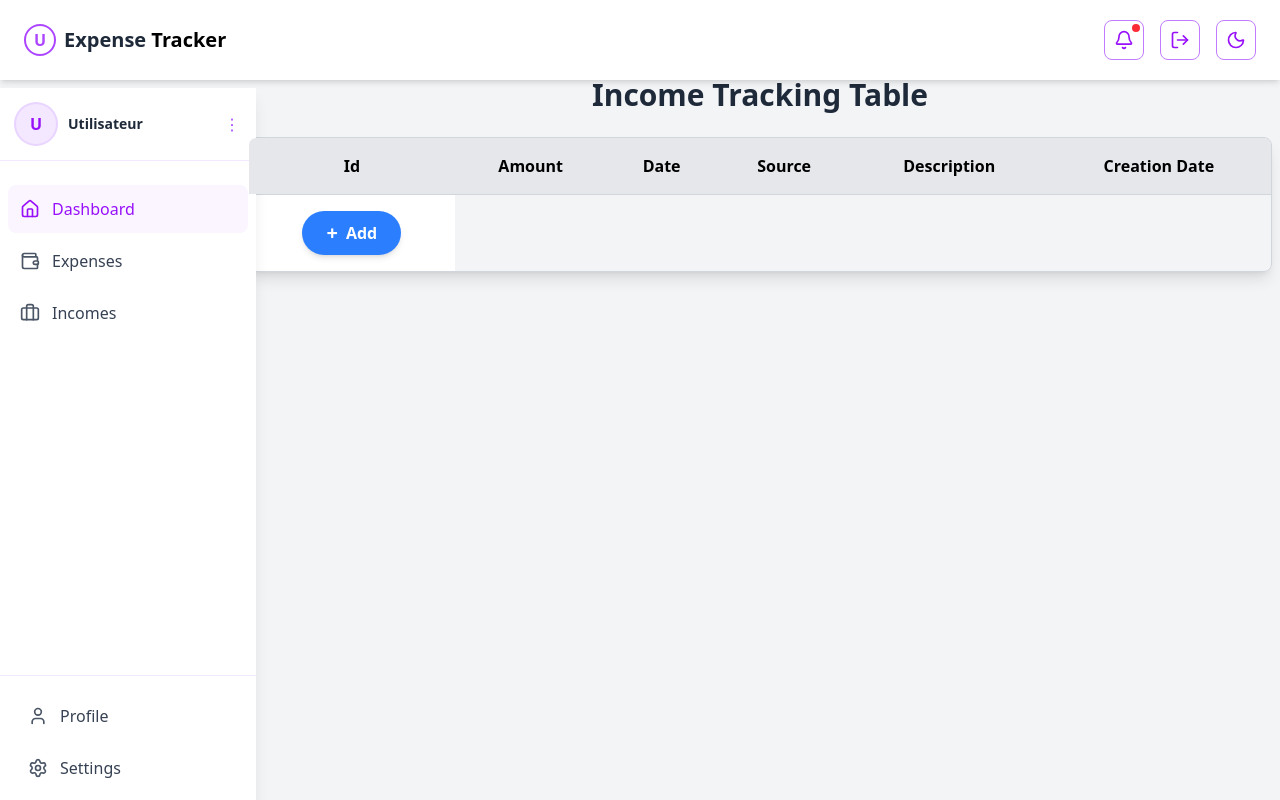
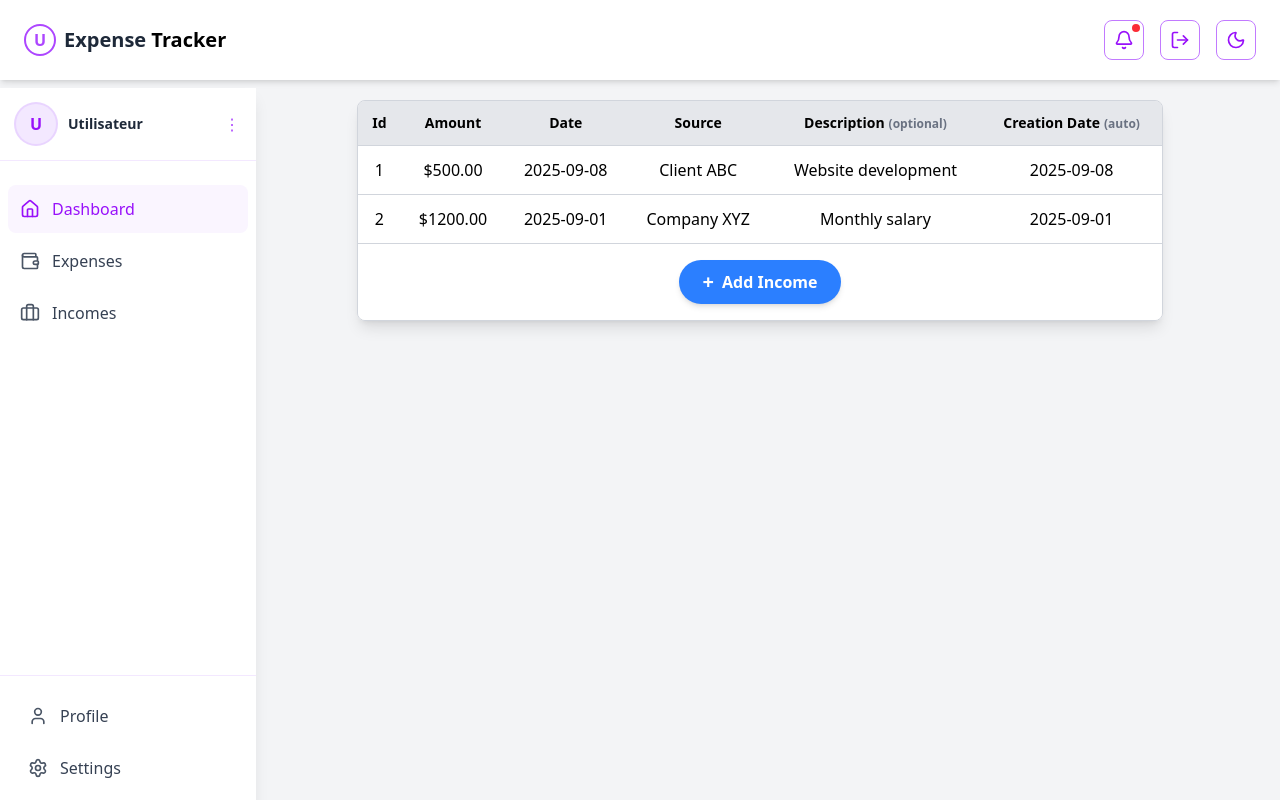
Before and after one commit to valisoa01/Projet-final-Web2, a React (Vite) app in the folder frontend/: page /incomes in a window 1280 px wide. Built offline with nearby package versions, Linux system fonts and the light colour scheme.

Commit message:
envoi du formulaire qui est encore avec le background noir

```diff
--- a/frontend/src/Components/Site/ContentIncomes.jsx
+++ b/frontend/src/Components/Site/ContentIncomes.jsx
@@ -2,13 +2,17 @@
 import React, { useState } from 'react';
 
 const ContentIncomes = () => {
-  const [isFormOpen, setIsFormOpen] = useState(false); // état pour le popover
+  const [isFormOpen, setIsFormOpen] = useState(false);
   const [formData, setFormData] = useState({
     amount: '',
     date: '',
     source: '',
     description: '',
   });
+  const [incomes, setIncomes] = useState([
+    { id: 1, amount: '500.00', date: '2025-09-08', source: 'Client ABC', description: 'Website development', creationDate: '2025-09-08' },
+    { id: 2, amount: '1200.00', date: '2025-09-01', source: 'Company XYZ', description: 'Monthly salary', creationDate: '2025-09-01' },
+  ]);
 
   const incomesColumns = [
     { name: 'Id' },
@@ -25,50 +29,70 @@ const ContentIncomes = () => {
 
   const handleSubmit = (e) => {
     e.preventDefault();
-    console.log('Nouvelle ligne:', formData);
+    const newIncome = {
+      id: incomes.length + 1,
+      ...formData,
+      creationDate: new Date().toISOString().split('T')[0]
+    };
+    setIncomes([...incomes, newIncome]);
     setIsFormOpen(false);
     setFormData({ amount: '', date: '', source: '', description: '' });
   };
 
   return (
-    <div className="w-full mt-[6vw] flex flex-col items-center">
+    <div className="w-full mt-6 flex flex-col items-center p-4">
       {/* Titre du tableau */}
       <h1 className="text-2xl md:text-3xl font-bold mb-6 text-gray-800">
         Income Tracking Table
       </h1>
 
       {/* Tableau */}
-      <div className="w-[80vw] overflow-auto shadow-lg rounded-lg border border-gray-300">
+      <div className="w-full md:w-4/5 overflow-auto shadow-lg rounded-lg border border-gray-300">
         <table className="w-full table-auto border-collapse">
-          <thead className="bg-gray-200 sticky top-0 z-10">
+          <thead className="bg-gray-200">
             <tr>
               {incomesColumns.map((col, index) => (
                 <th
                   key={index}
-                  className="p-4 border-b border-gray-300 text-center font-semibold"
+                  className="p-3 border-b border-gray-300 text-center font-semibold text-sm"
                 >
                   {col.name}
+                  {col.optional && <span className="text-xs text-gray-500 ml-1">(optional)</span>}
+                  {col.autoGenerated && <span className="text-xs text-gray-500 ml-1">(auto)</span>}
                 </th>
               ))}
             </tr>
           </thead>
           <tbody className="bg-white">
+            {/* Afficher les revenus existants */}
+            {incomes.map((income) => (
+              <tr key={income.id} className="hover:bg-gray-50">
+                <td className="p-3 border-b border-gray-300 text-center">{income.id}</td>
+                <td className="p-3 border-b border-gray-300 text-center">${income.amount}</td>
+                <td className="p-3 border-b border-gray-300 text-center">{income.date}</td>
+                <td className="p-3 border-b border-gray-300 text-center">{income.source}</td>
+                <td className="p-3 border-b border-gray-300 text-center">{income.description}</td>
+                <td className="p-3 border-b border-gray-300 text-center">{income.creationDate}</td>
+              </tr>
+            ))}
+
             {/* Ligne du bouton centré */}
             <tr>
-              <td colSpan={6} className="p-4 flex justify-center relative">
+              <td colSpan={6} className="p-4 text-center relative">
                 <button
                   onClick={() => setIsFormOpen(!isFormOpen)}
-                  className="bg-blue-500 hover:bg-blue-600 text-white font-semibold py-2 px-6 rounded-full shadow-md flex items-center justify-center gap-2 transition-all transform hover:scale-105"
+                  className="bg-blue-500 hover:bg-blue-600 text-white font-semibold py-2 px-6 rounded-full shadow-md flex items-center justify-center gap-2 transition-all mx-auto"
                 >
                   <span className="text-xl font-bold">+</span>
-                  <span>Add</span>
+                  <span>Add Income</span>
                 </button>
 
                 {/* Popover du formulaire */}
                 {isFormOpen && (
-                  <div className="absolute top-full mt-2 bg-white shadow-lg rounded-lg p-4 w-[400px] z-50 border border-gray-300">
-                    <h2 className="text-lg font-bold mb-2">Add Income</h2>
-                    <form onSubmit={handleSubmit} className="flex flex-col gap-2">
+                  <div className="fixed inset-0 bg-black bg-opacity-50 flex items-center justify-center z-50">
+                    <div className="bg-white rounded-lg p-6 w-full max-w-md mx-4">
+                      <h2 className="text-lg font-bold mb-4">Add Income</h2>
+                      <form onSubmit={handleSubmit} className="flex flex-col gap-3">
                         <input
                           type="number"
                           name="amount"
@@ -77,6 +101,8 @@ const ContentIncomes = () => {
                           onChange={handleChange}
                           className="border p-2 rounded"
                           required
+                          step="0.01"
+                          min="0"
                         />
                         <input
                           type="date"
@@ -103,7 +129,7 @@ const ContentIncomes = () => {
                           onChange={handleChange}
                           className="border p-2 rounded"
                         />
-                      <div className="flex justify-end gap-2 mt-2">
+                        <div className="flex justify-end gap-2 mt-3">
                           <button
                             type="button"
                             onClick={() => setIsFormOpen(false)}
@@ -120,6 +146,7 @@ const ContentIncomes = () => {
                         </div>
                       </form>
                     </div>
+                  </div>
                 )}
               </td>
             </tr>
```
Lines whose indentation alone changed are shown as unchanged.
